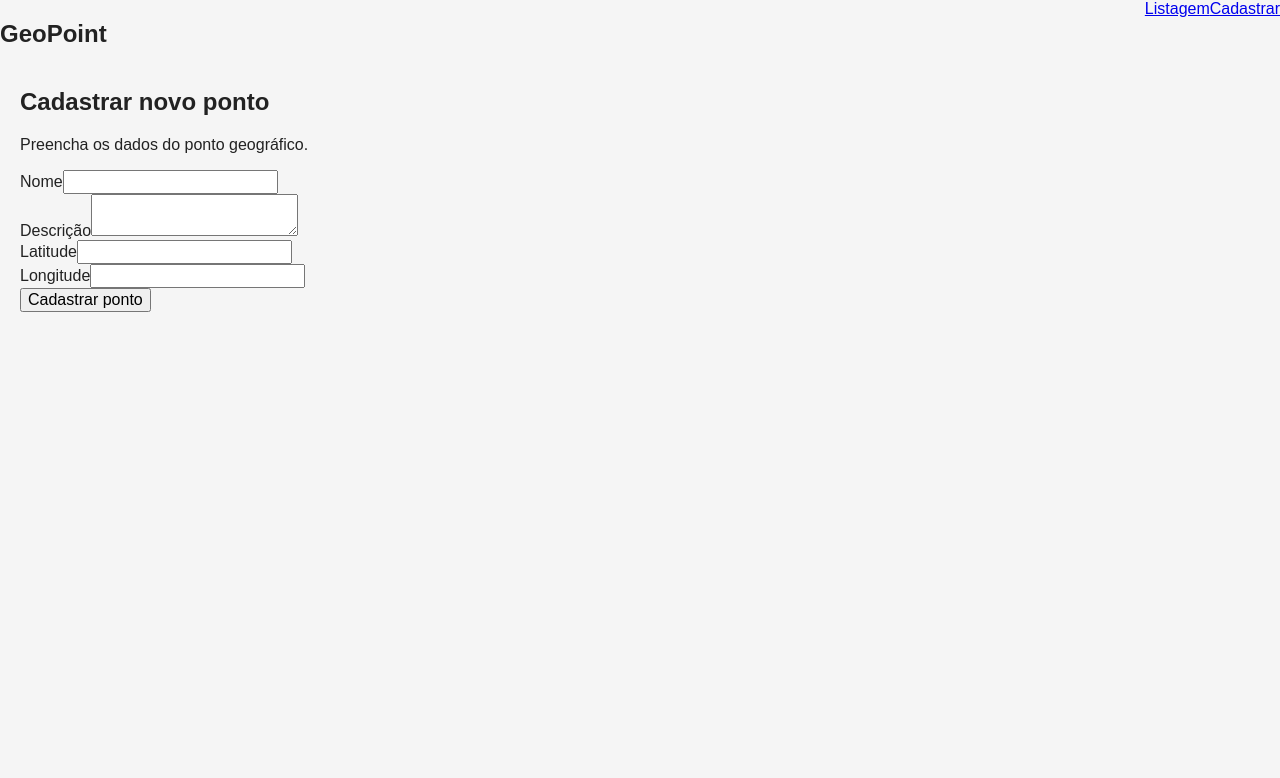
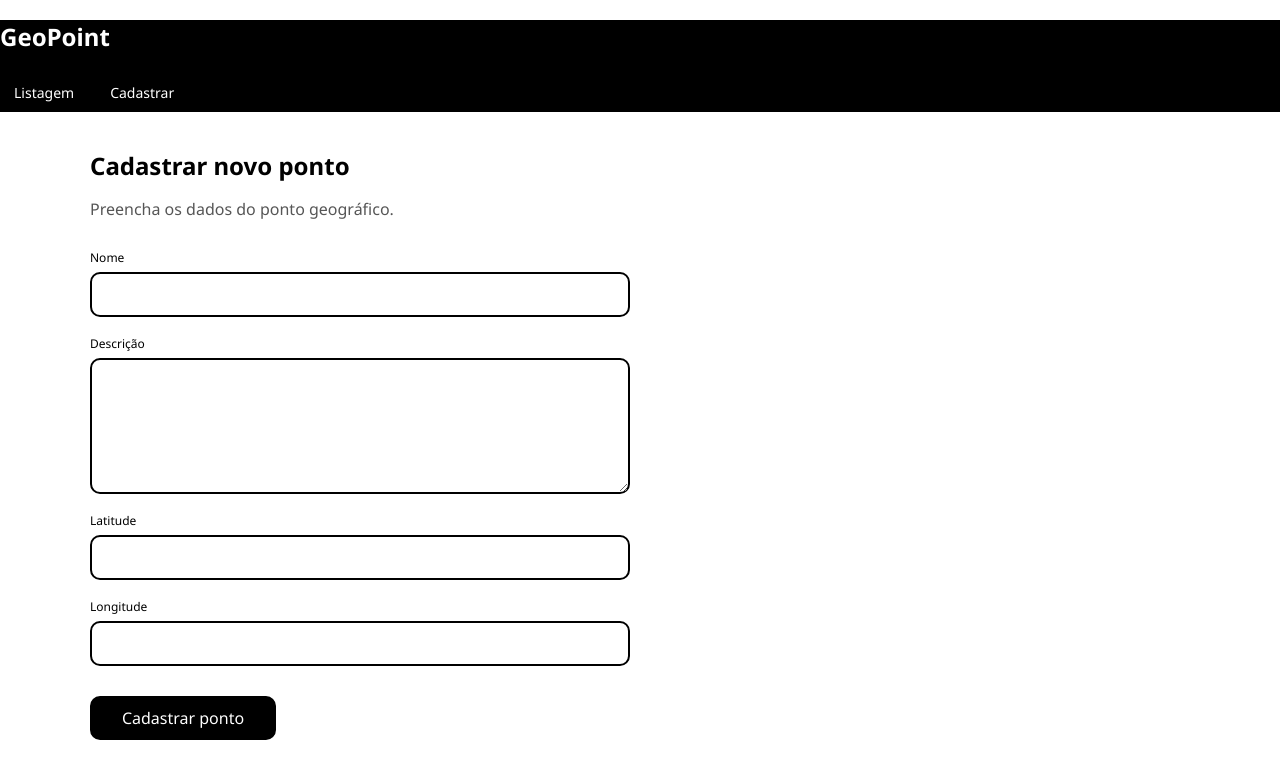
Before and after one commit to Antony0806/TrabalhoGeoPoint, a React (Vite) app: page /pontos/novo in a window 1280 px wide. Shown: the top 778 px of the page. Built offline with nearby package versions, Linux system fonts and the light colour scheme.

Commit message:
Adaptando o App.css e o index.css ao estilo do figma

```diff
--- a/src/App.css
+++ b/src/App.css
@@ -1,102 +1,221 @@
 
+:root {
+  --cor-texto: #000;
+  --cor-fundo: #fff;
+  --cor-superficie: #fff;
+  --cor-borda: #111;
+  --cor-borda-suave: #dedede;
+  --cor-muted: #565656;
+  --cor-alerta: #a61b1b;
+  --raio: 10px;
+}
 .navbar {
+  width: 100%;
+  min-height: 70px;
+  background: #000;
+  color: #fff;
+}
+.navbar-interno {
+  width: min(100%, 1180px);
+  min-height: 70px;
+  padding: 0 40px;
+  margin: 0 auto;
   display: flex;
+  align-items: center;
   justify-content: space-between;
+  gap: 18px;
+}
+.navbar .marca {
+  color: #fff;
+  text-decoration: none;
+  white-space: nowrap;
+  font-weight: 400;
+  font-size: 16px;
+  letter-spacing: 0;
+}
+.nav-links {
+  display: flex;
+  gap: 8px;
+  align-items: center;
+}
+.nav-links a {
+  color: #fff;
+  text-decoration: none;
+  font-size: 14px;
+  padding: 9px 13px;
+  border-radius: 10px;
+  border: 1px solid transparent;
+  white-space: nowrap;
+}
+.nav-links a:hover,
+.nav-links a.active {
+  border-color: #fff;
 }
 
 main {
-  padding: 0 20px;
+  width: min(100%, 1180px);
+  padding: 38px 40px 72px;
+  margin: 0 auto;
 }
+main section { min-width: 0; }
+main h1 {
+  margin: 0 0 10px;
+  font-size: 24px;
+  font-weight: 700;
+  line-height: 1.3;
+}
+main p { line-height: 1.6; }
+main section > p:first-of-type { color: var(--cor-muted); }
+.cabecalho-pagina {
+  display: flex;
+  flex-wrap: wrap;
+  align-items: flex-start;
+  justify-content: space-between;
+  gap: 16px;
+  margin-bottom: 26px;
+}
+.cabecalho-pagina p { margin: 6px 0 0; color: var(--cor-muted); }
 
-.filtro-pontos {
-  margin: 24px 0;
+button, .botao, main section > a:not(.link-texto) {
+  display: inline-flex;
+  justify-content: center;
+  align-items: center;
+  gap: 8px;
+  min-height: 40px;
+  padding: 9px 18px;
+  color: #fff;
+  background: #000;
+  border: 2px solid #000;
+  border-radius: var(--raio);
+  font-size: 14px;
+  line-height: 1.2;
+  text-decoration: none;
+  cursor: pointer;
+  transition: background-color 160ms ease, color 160ms ease;
 }
+button:hover:not(:disabled), .botao:hover,
+main section > a:not(.link-texto):hover { background: #303030; }
+button:disabled { opacity: .55; cursor: not-allowed; }
+.botao-secundario, .acoes-detalhe .botao-secundario {
+  color: #000;
+  background: #fff;
+  border-color: #000;
+}
+.botao-secundario:hover { color: #fff; background: #000; }
+.botao-perigo, .acoes-detalhe .botao-perigo {
+  color: #a61b1b;
+  background: #fff;
+  border-color: #a61b1b;
+}
+.botao-perigo:hover:not(:disabled) { color: #fff; background: #a61b1b; }
 
-.filtro-pontos label {
+.filtro-pontos { margin: 0 0 22px; }
+.filtro-pontos label,
+main form label {
   display: block;
-  margin-bottom: 8px;
-  font-weight: bold;
+  margin-bottom: 6px;
+  font-size: 12px;
+  color: #000;
 }
-
-.filtro-pontos input {
+.filtro-pontos input,
+main form input,
+main form textarea {
+  display: block;
   width: 100%;
-  max-width: 400px;
-  padding: 10px;
-  border: 1px solid #ccc;
-  border-radius: 6px;
-  box-sizing: border-box;
+  min-height: 45px;
+  padding: 9px 16px;
+  color: #000;
+  background: #fff;
+  border: 2px solid #000;
+  border-radius: var(--raio);
+  font-size: 14px;
+}
+.filtro-pontos input { max-width: 420px; }
+main form {
+  width: min(100%, 540px);
+  padding-top: 10px;
+}
+main form > div { margin-bottom: 18px; }
+main form textarea {
+  min-height: 136px;
+  resize: vertical;
+}
+main form button[type='submit'] { min-width: 186px; margin-top: 12px; }
+main [role='alert'] {
+  color: var(--cor-alerta);
+  background: #fff4f4;
+  border: 1px solid #e4b1b1;
+  border-radius: var(--raio);
+  padding: 12px 16px;
 }
 
 .tabela-container {
   width: 100%;
   overflow-x: auto;
-  margin-top: 20px;
+  overscroll-behavior-inline: contain;
+  border: 1px solid var(--cor-borda-suave);
+  border-radius: var(--raio);
+  background: var(--cor-superficie);
+}
+.tabela-pontos {
+  width: 100%;
+  min-width: 700px;
+  border-collapse: collapse;
+  font-size: 14px;
+}
+.tabela-pontos th,
+.tabela-pontos td {
+  text-align: left;
+  padding: 15px 12px;
+  border-bottom: 1px solid var(--cor-borda-suave);
+  vertical-align: middle;
+}
+.tabela-pontos th { background: #f5f5f5; color: #000; font-weight: 700; }
+.tabela-pontos tbody tr:last-child td { border-bottom: 0; }
+.tabela-pontos tbody tr:hover { background: #fafafa; }
+.tabela-pontos td a { text-underline-offset: 3px; }
+.tabela-pontos td button {
+  padding: 5px 10px;
+  min-height: 34px;
+  font-size: 12px;
+  color: #000;
+  background: #fff;
+  border: 1px solid #000;
+  border-radius: 8px;
+}
+.tabela-pontos td button:hover:not(:disabled) { color: #fff; background: #000; }
+
+.detalhe-ponto .dados-ponto {
+  width: min(100%, 780px);
+  display: grid;
+  grid-template-columns: repeat(2, minmax(0, 1fr));
+  gap: 24px;
+  margin: 28px 0;
+}
+.dado-ponto { min-width: 0; }
+.dado-ponto .rotulo { display: block; font-size: 12px; margin-bottom: 6px; color: var(--cor-muted); }
+.dado-ponto .valor { font-size: 16px; overflow-wrap: anywhere; }
+.dado-ponto.largura-total { grid-column: 1 / -1; }
+.mapa-detalhe { overflow: hidden; border: 1px solid var(--cor-borda-suave); border-radius: var(--raio); margin-top: 24px; }
+.mapa-detalhe iframe { display: block; width: 100%; height: 340px; border: 0; }
+.mapa-detalhe .rodape-mapa { padding: 10px 14px; font-size: 12px; }
+.acoes-detalhe { display: flex; flex-wrap: wrap; align-items: center; gap: 12px; margin: 28px 0; }
+
+@media (max-width: 650px) {
+  .navbar-interno { padding: 0 20px; gap: 6px; }
+  .nav-links { gap: 2px; }
+  .nav-links a { padding: 8px 10px; font-size: 12px; }
+  main { padding: 30px 20px 64px; }
+  .cabecalho-pagina { align-items: stretch; }
+  .cabecalho-pagina .botao { width: 100%; }
+  .filtro-pontos input { max-width: none; }
+  main form { width: 100%; }
+  main form button[type='submit'] { width: 100%; }
+  .detalhe-ponto .dados-ponto { gap: 18px; }
+  .mapa-detalhe iframe { height: 300px; }
+  .acoes-detalhe > * { flex: 1 1 auto; }
 }
 
-.tabela-pontos {
-  width: 100%;
-  border-collapse: collapse;
-  min-width: 650px;
+@media (prefers-reduced-motion: reduce) {
+  button, .botao { transition: none; }
 }
-
-.tabela-pontos th,
-.tabela-pontos td {
-  padding: 12px;
-  border-bottom: 1px solid #ddd;
-  text-align: left;
-}
-
-.tabela-pontos th {
-  background-color: #f2f5f5;
-}
-
-.tabela-pontos button {
-  cursor: pointer;
-}
-
-@media (max-width: 600px) {
-  .navbar {
-    flex-direction: column;
-  }
-}
-
-.detalhe-ponto {
-  max-width: 700px;
-  margin: 30px auto;
-  padding: 24px;
-  background-color: white;
-  border-radius: 8px;
-}
-
-.detalhe-ponto p {
-  margin-bottom: 16px;
-}
-
-.acoes-detalhe {
-  display: flex;
-  gap: 16px;
-  flex-wrap: wrap;
-  align-items: center;
-  margin-top: 24px;
-}
-
-
-.detalhe-ponto {
-  max-width: 700px;
-  margin: 30px auto;
-  padding: 24px;
-  background-color: white;
-  border-radius: 8px;
-}
-
-.detalhe-ponto p {
-  margin-bottom: 16px;
-}
-
-.acoes-detalhe {
-  display: flex;
-  gap: 16px;
-  flex-wrap: wrap;
-  align-items: center;
-  margin-top: 24px;
-}
--- a/src/index.css
+++ b/src/index.css
@@ -1,15 +1,18 @@
+@import url('https://fonts.googleapis.com/css2?family=Noto+Sans:wght@400;600;700&display=swap');
 
-* {
-  box-sizing: border-box;
+:root {
+  font-family: 'Noto Sans', Arial, Helvetica, sans-serif;
+  font-synthesis: none;
+  color: #000;
+  background: #fff;
+  text-rendering: optimizeLegibility;
+  -webkit-font-smoothing: antialiased;
 }
 
-body {
-  margin: 0;
-  font-family: Arial, sans-serif;
-  background-color: #f5f5f5;
-  color: #222;
-}
-
-button, input, textarea {
-  font: inherit;
-}
+* { box-sizing: border-box; }
+html { min-width: 320px; }
+body { margin: 0; min-width: 320px; }
+button, input, textarea { font: inherit; }
+button, a { -webkit-tap-highlight-color: transparent; }
+a { color: inherit; }
+:focus-visible { outline: 3px solid #6b7280; outline-offset: 2px; }
```
